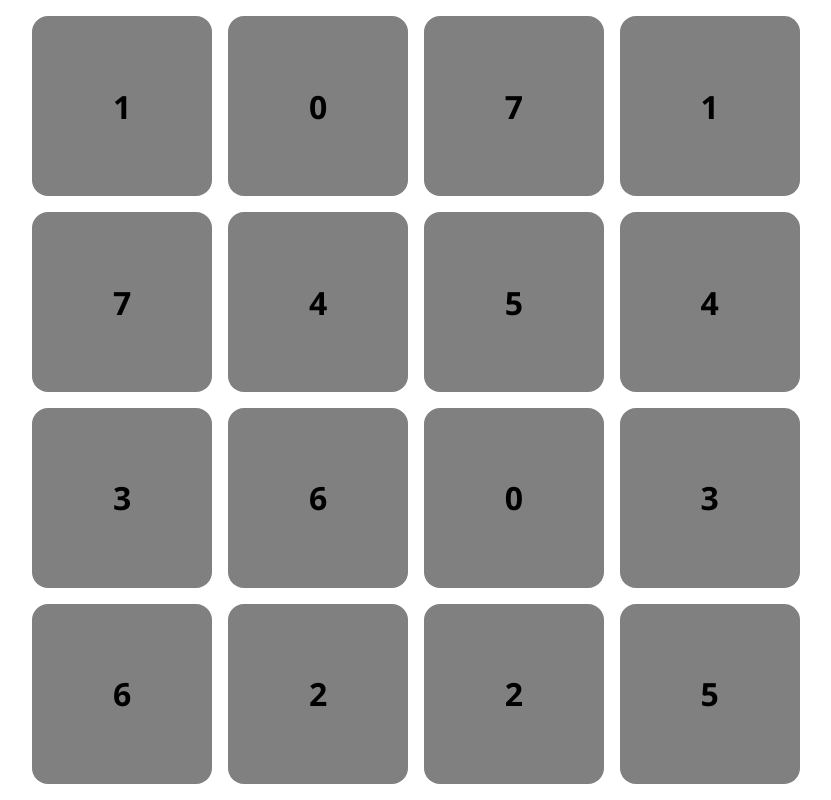
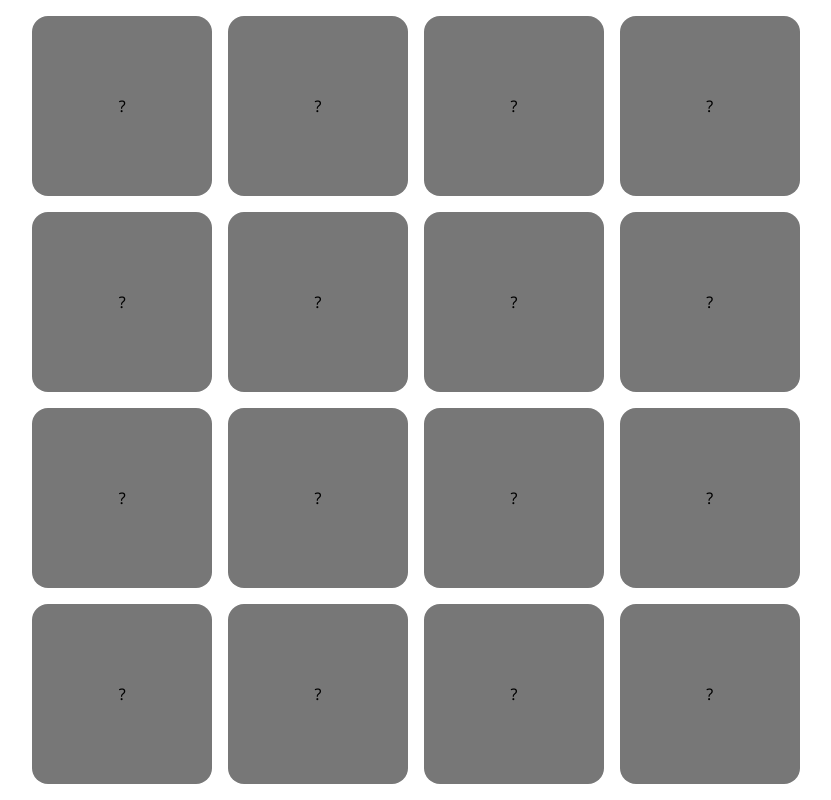
Before and after one commit to gabriel-dp/Memory_Languages, a React (Vite) app: page / in a window 1280 px wide. Shown: the whole page, without its empty margins (224-1055 px from the left). Built offline with nearby package versions, Linux system fonts and the light colour scheme.

Commit message:
✨ Add flipping & active cards logic and styling

```diff
--- a/src/components/LanguageCard/index.tsx
+++ b/src/components/LanguageCard/index.tsx
@@ -1,10 +1,18 @@
-import { CardContainer } from "./styles";
+import { useState } from "react";
+import { BackCard, CardContainer, FrontCard } from "./styles";
 
 interface CardProps {
 	children: React.ReactNode;
 	onClick: () => void;
+	isFlipped: boolean;
+	isActive: boolean;
 }
 
 export default function LanguageCard(props: CardProps) {
-	return <CardContainer onClick={props.onClick}>{props.children}</CardContainer>;
+	return (
+		<CardContainer onClick={() => props.onClick()} isFlipped={props.isFlipped} isActive={props.isActive}>
+			<BackCard>?</BackCard>
+			<FrontCard>{props.children}</FrontCard>
+		</CardContainer>
+	);
 }
--- a/src/components/LanguageCard/styles.ts
+++ b/src/components/LanguageCard/styles.ts
@@ -1,16 +1,48 @@
-import styled from "styled-components";
+import styled, { css } from "styled-components";
 
-export const CardContainer = styled.div`
+interface ContainerProps {
+	isFlipped: boolean;
+	isActive: boolean;
+}
+
+const CardForm = css`
 	width: 100%;
 	height: 100%;
 	border-radius: 1rem;
 	padding: 1rem;
-	background-color: gray;
-
-	font-weight: bold;
-	font-size: 2rem;
 
 	display: flex;
 	align-items: center;
 	justify-content: center;
 `;
+
+export const CardContainer = styled.div<ContainerProps>`
+	${CardForm}
+
+	transform: rotateY(${(props) => (props.isFlipped || !props.isActive ? "180deg" : "0deg")});
+	transform-style: preserve-3d;
+	transition: all 1s ease;
+	position: relative;
+	cursor: ${(props) => (props.isActive ? "pointer" : "normal")};
+
+	div {
+		backface-visibility: hidden;
+		position: absolute;
+		filter: grayscale(${(props) => (props.isActive ? 0 : 0.5)});
+		opacity: ${(props) => (props.isActive ? 1 : 0.5)};
+	}
+`;
+
+export const BackCard = styled.div`
+	${CardForm}
+	transform: rotateY(0deg);
+
+	background-color: #777;
+`;
+
+export const FrontCard = styled.div`
+	${CardForm}
+	transform: rotateY(180deg);
+
+	background-color: #aaa;
+`;
--- a/src/pages/MemoryGame/index.tsx
+++ b/src/pages/MemoryGame/index.tsx
@@ -1,4 +1,4 @@
-import { useState, useMemo } from "react";
+import { useState, useMemo, useEffect } from "react";
 
 import { cardType, elementType } from "../../data/types";
 import gameElements from "../../data/gameElements";
@@ -25,32 +25,63 @@ const shuffle = (dimension: number, elements: elementType[]) => {
 	return doubledOptions.sort(() => Math.random() - 0.5);
 };
 
+function timeout(delay: number) {
+	return new Promise((res) => setTimeout(res, delay));
+}
+
 export default function MemoryGame() {
 	const [dimension, setDimension] = useState<number>(modes.easy);
-	const [selectedCard, setSelected] = useState<cardType | null>(null);
+
+	type gameCard = cardType | null;
+	const [first, setFirst] = useState<gameCard>(null);
+	const [second, setSecond] = useState<gameCard>(null);
+	const [active, setActive] = useState<number[]>(Array.from({ length: dimension ** 2 }, (_, i) => i));
 
 	const shuffledCards = useMemo<cardType[]>(() => shuffle(dimension, gameElements), [dimension, gameElements]);
 
 	const handleClick = (card: cardType) => {
-		console.log(card, selectedCard);
+		console.log(active);
+		if (!first) {
+			setFirst(card);
+		} else if (!second) {
+			setSecond(card);
+		}
+	};
 
-		if (!selectedCard) {
-			setSelected(card);
-			return;
-		} else if (card === selectedCard) {
-			console.log("EQUAL");
-		} else if (card.element === selectedCard.element) {
-			console.log("UHUL");
+	useEffect(() => {
+		if (!first) return;
+
+		async function delayedFlip(milliseconds: number) {
+			await timeout(milliseconds);
+			setFirst(null);
+			setSecond(null);
 		}
 
-		setSelected(null);
-	};
+		if (first === second) {
+			console.log("EQUAL");
+			delayedFlip(250);
+			return;
+		} else if (first.element === second?.element) {
+			const newActive = active.filter(
+				(index) => index !== shuffledCards.indexOf(first) && index !== shuffledCards.indexOf(second)
+			);
+			setActive(newActive);
+			delayedFlip(0);
+			return;
+		}
+
+		if (first && second) delayedFlip(1500);
+	}, [first, second]);
 
 	return (
 		<Screen>
 			<CardsContainer dimension={dimension}>
 				{shuffledCards.map((card, index) => (
-					<LanguageCard key={`${card.element}-${card.id}`} onClick={() => handleClick(card)}>
+					<LanguageCard
+						key={`${card.element}-${card.id}`}
+						onClick={() => handleClick(card)}
+						isFlipped={card === first || card === second}
+						isActive={active.includes(index)}>
 						{card.element}
 					</LanguageCard>
 				))}
--- a/src/styles/globalStyle.ts
+++ b/src/styles/globalStyle.ts
@@ -7,5 +7,6 @@ export default createGlobalStyle`
         outline: 0;
         box-sizing: border-box;
         font-family: 'Segoe UI', Tahoma, Geneva, Verdana, sans-serif;
+        user-select: none;
     }
 `;
```
